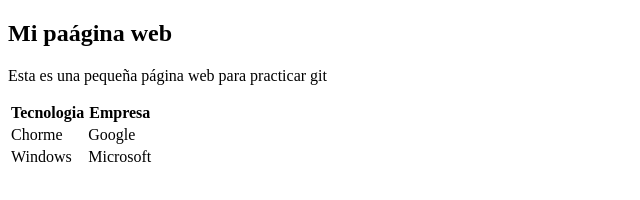
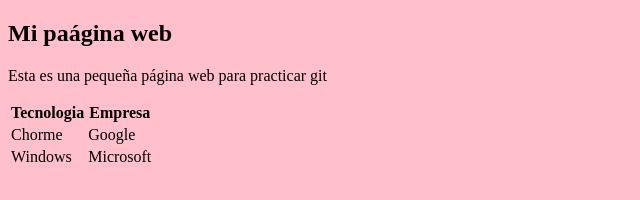
Before and after one commit to iago1997/pruebagit, a plain HTML site: page index.html in a window 1280 px wide. Shown: the whole page, without its empty margins (0-640 px from the left). Drawn offline with Linux system fonts and the light colour scheme.

Commit message:
Añadí un fondo rosa

```diff
--- a/index.html
+++ b/index.html
@@ -6,7 +6,7 @@
     <meta http-equiv="X-UA-Compatible" content="ie=edge">
     <title>Document</title>
 </head>
-<body style="background-colot: pink ">
+<body style="background-color: pink ">
 
     <h2>Mi paágina web</h2>
     <p>Esta es una pequeña página web para practicar git</p>
```
